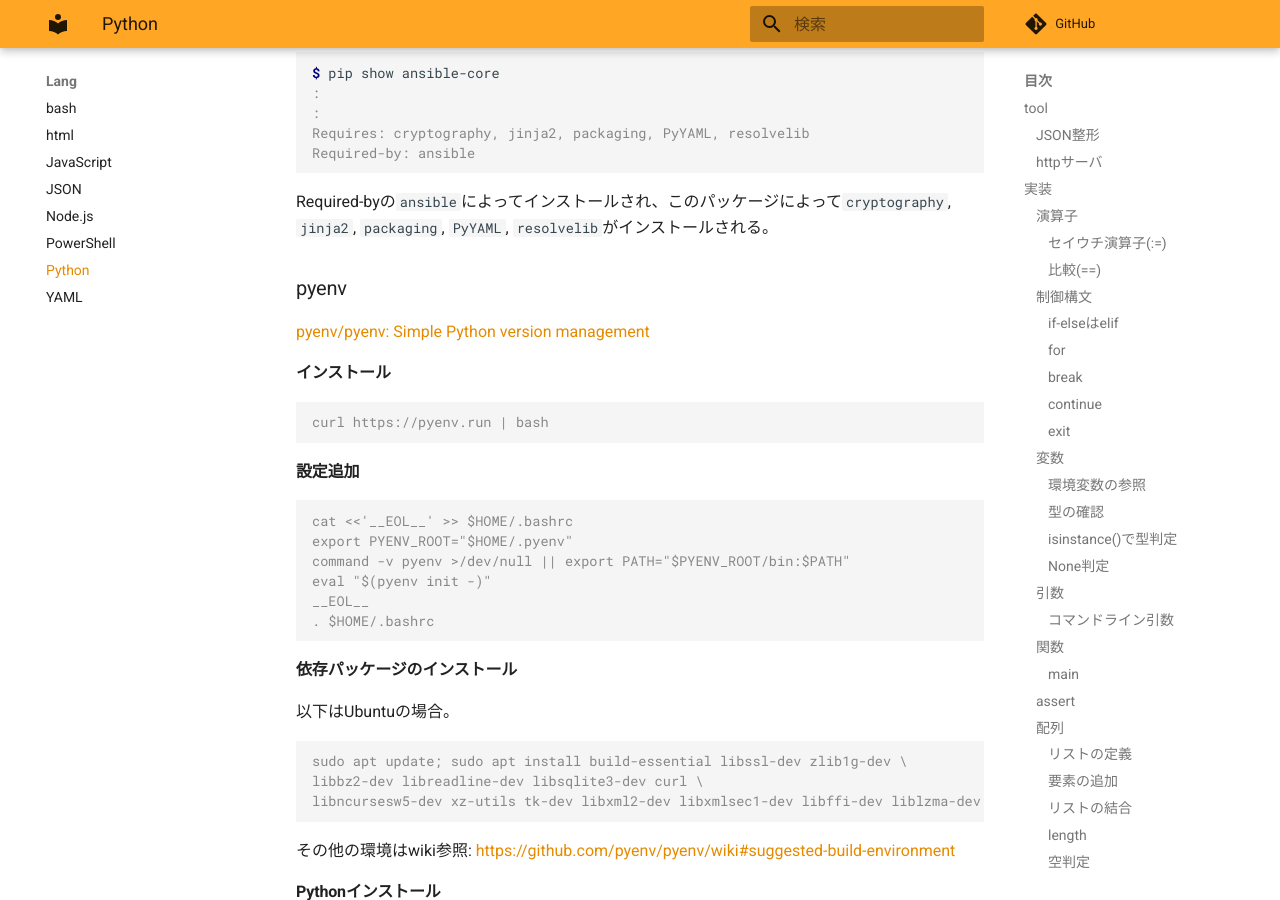
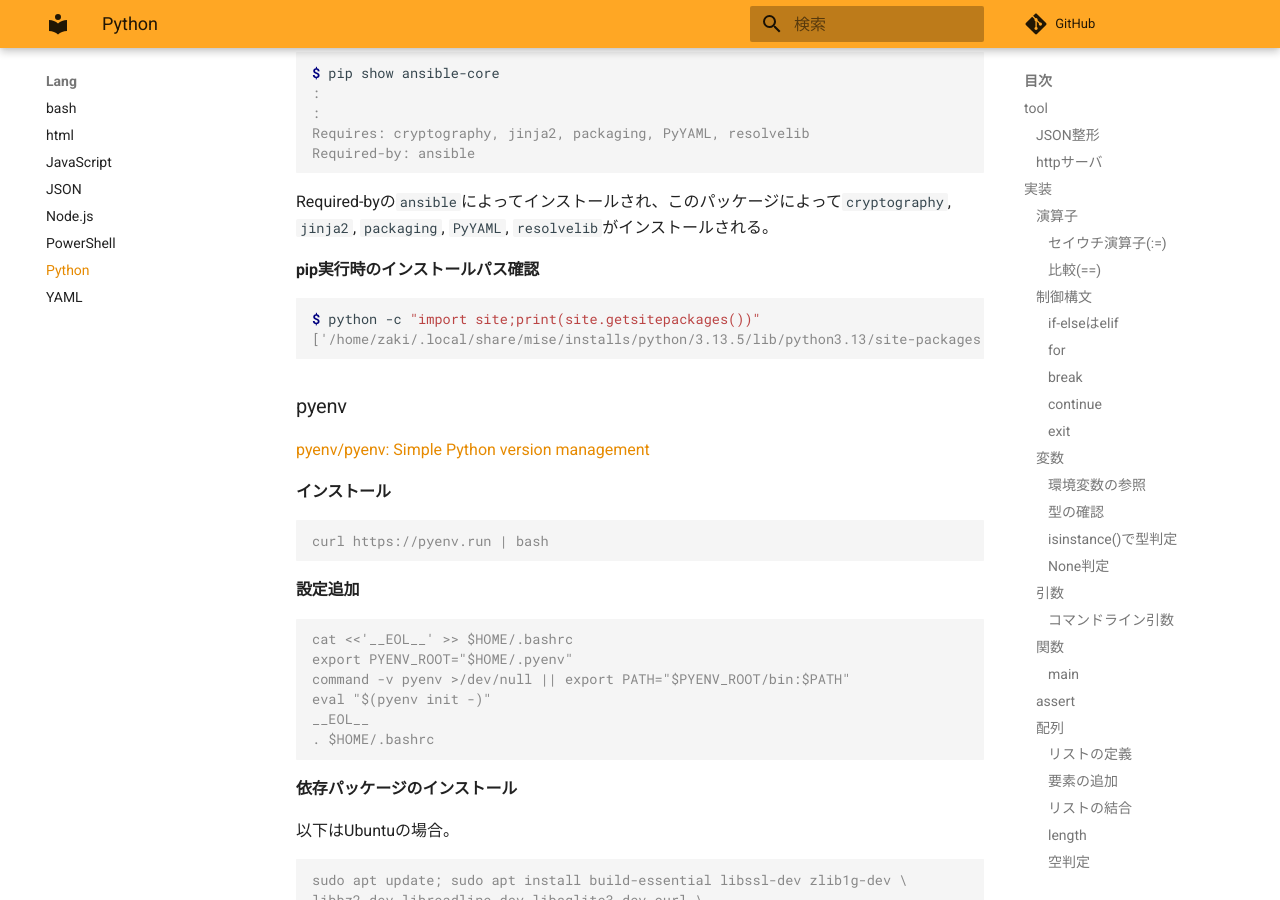
Before and after one commit to zaki-lknr/docs, an MkDocs documentation site: the page built from docs/lang/python.md, in a window 1280 px wide and 900 px high, scrolled down 25897 px. Built offline with MkDocs 1.6.1 and Material for MkDocs 9.7.7, drawn with Linux system fonts in a browser that asks for light colours; comment, search, counter and statistics services are not loaded.

Commit message:
add: lang/python: pipのパッケージインストール先確認

````diff
--- a/docs/lang/python.md
+++ b/docs/lang/python.md
@@ -1376,6 +1376,13 @@ Required-by: ansible
 
 Required-byの`ansible`によってインストールされ、このパッケージによって`cryptography`, `jinja2`, `packaging`, `PyYAML`, `resolvelib`がインストールされる。
 
+#### pip実行時のインストールパス確認
+
+```console
+$ python -c "import site;print(site.getsitepackages())"
+['/home/zaki/.local/share/mise/installs/python/3.13.5/lib/python3.13/site-packages']
+```
+
 ### pyenv
 
 [pyenv/pyenv: Simple Python version management](https://github.com/pyenv/pyenv)
````
